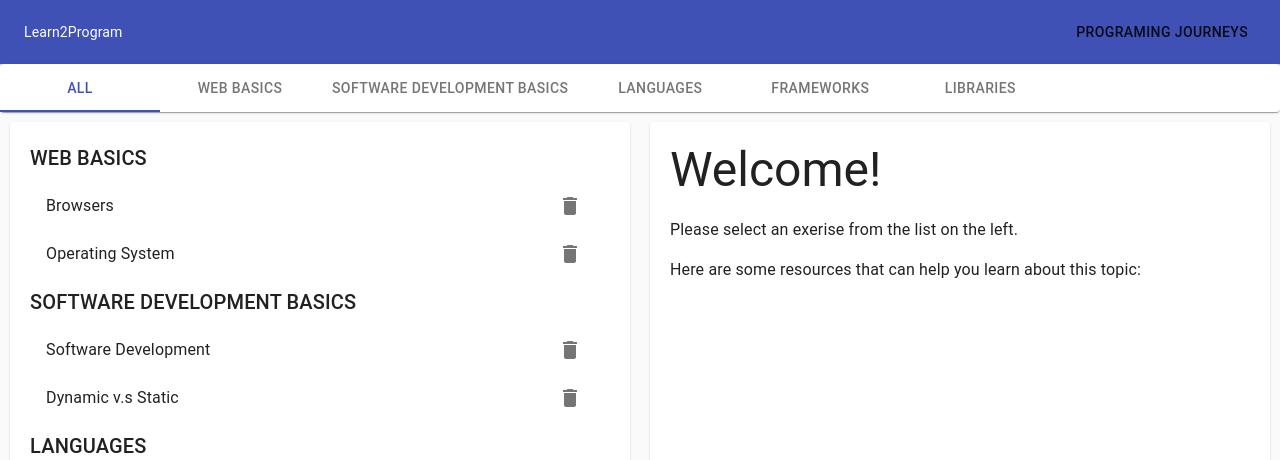
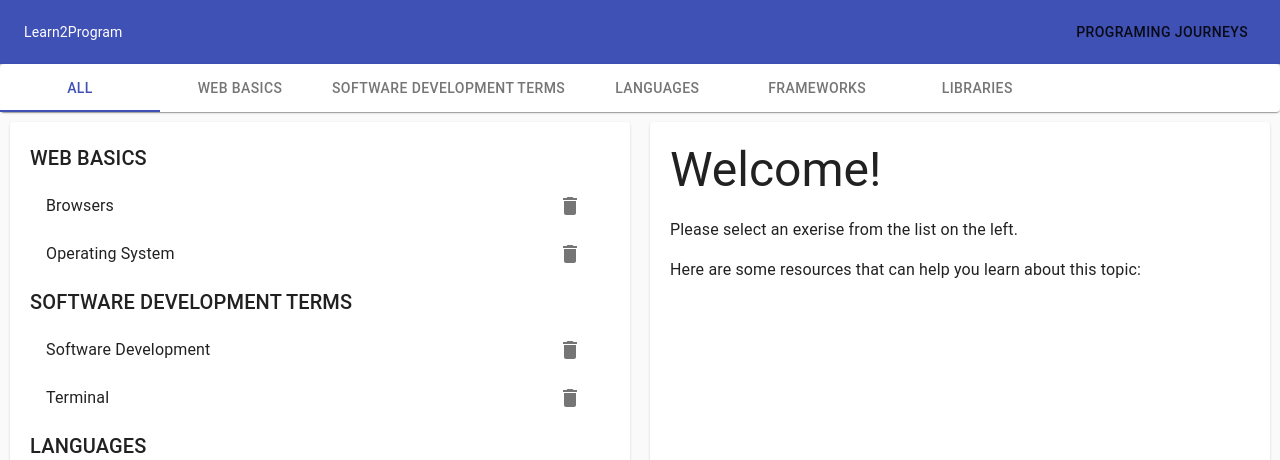
Before and after one commit to kristina-arezina/terms-2-program, a React (Create React App) app: page / in a window 1280 px wide. Shown: the top 460 px of the page. Built offline with nearby package versions, Linux system fonts and the light colour scheme.

Commit message:
added termail item and link with it

```diff
--- a/src/store.js
+++ b/src/store.js
@@ -2,7 +2,7 @@ import react from 'react';
 
 //Muscle groups
 export const muscles = [
-    "web basics", "software development basics", "languages", "frameworks", "libraries"
+    "web basics", "software development terms", "languages", "frameworks", "libraries"
 ]
 
 export const exercises = [
@@ -26,14 +26,16 @@ export const exercises = [
             'execute specific tasks. ',
         video:"https://www.youtube.com/watch?v=pquPUX1EihM",
         link: 'https://searchapparchitecture.techtarget.com/definition/software',
-        muscles: 'software development basics'
+        muscles: 'software development terms'
     },
     {
-        id: 'dynamic v.s static',
-        title: 'Dynamic v.s Static',
-        description: 'There are two types of web development. Here are some resources',
-        link: 'https://hackernoon.com/i-finally-understand-static-vs-dynamic-typing-and-you-will-too-ad0c2bd0acc7',
-        muscles: 'software development basics'
+        id: 'terminal',
+        title: 'Terminal',
+        description: 'Many of the tools that you need to use in order to develop software are run in the terminal. ' +
+            'It is a very important concept to understand as you can use it always and everywhere. Please note that ' +
+            'a terminal appears to be very intimidating to beginners so do not be scared.',
+        link: 'https://medium.com/@webprolific/introducing-the-terminal-for-developers-1f86dfbcd623#targetText=A%20terminal%20is%20text%2Dbased,the%20default%20shell%20is%20Bash.',
+        muscles: 'software development terms'
     },
     {
         id: 'python',
```
